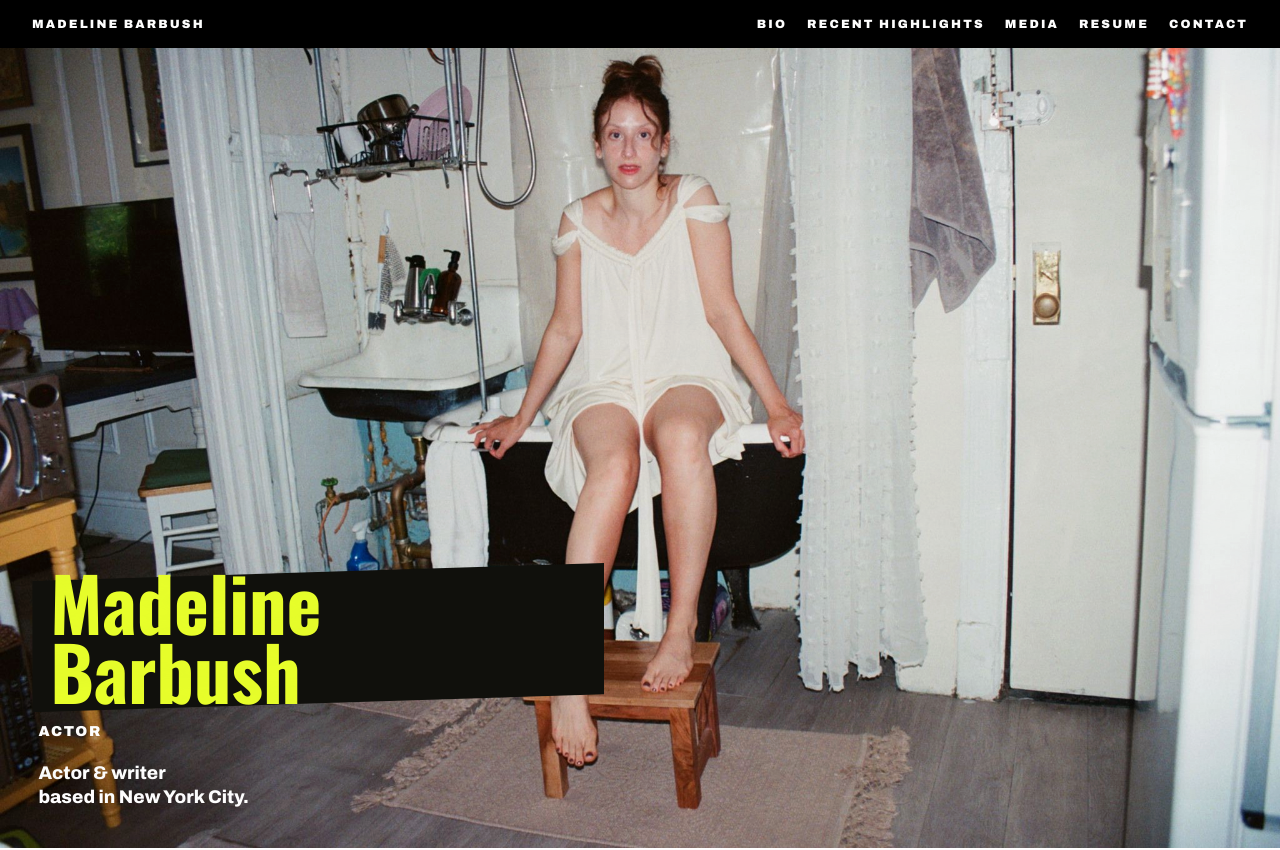
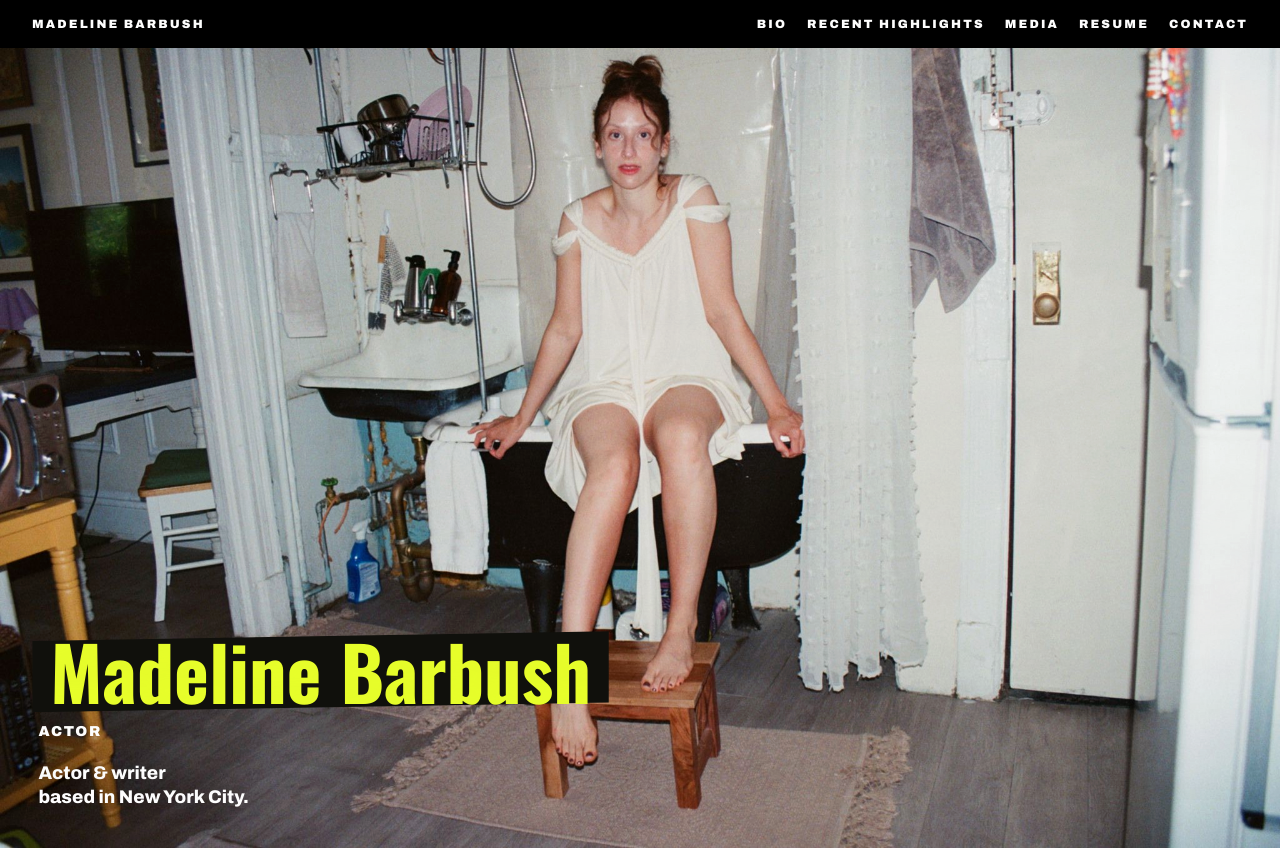
Before and after one commit to Joshjs1990/MadelineBarbush, a Next.js app: page / in a window 1280 px wide. Shown: the top 850 px of the page. Built offline with nearby package versions, Linux system fonts and the light colour scheme; no server answers.

Commit message:
Keep homepage name on one line

```diff
--- a/app/globals.css
+++ b/app/globals.css
@@ -278,12 +278,12 @@ nav button:hover::after {
 
 .hero-name {
   margin: 0;
-  max-width: min(92vw, 42rem);
+  max-width: none;
   font-family: var(--font-oswald), Impact, sans-serif;
   font-size: clamp(2.4rem, 5.8vw, 5.8rem);
   font-weight: 700;
   line-height: 0.92;
-  text-wrap: balance;
+  white-space: nowrap;
 }
 
 .hero-role {
```
